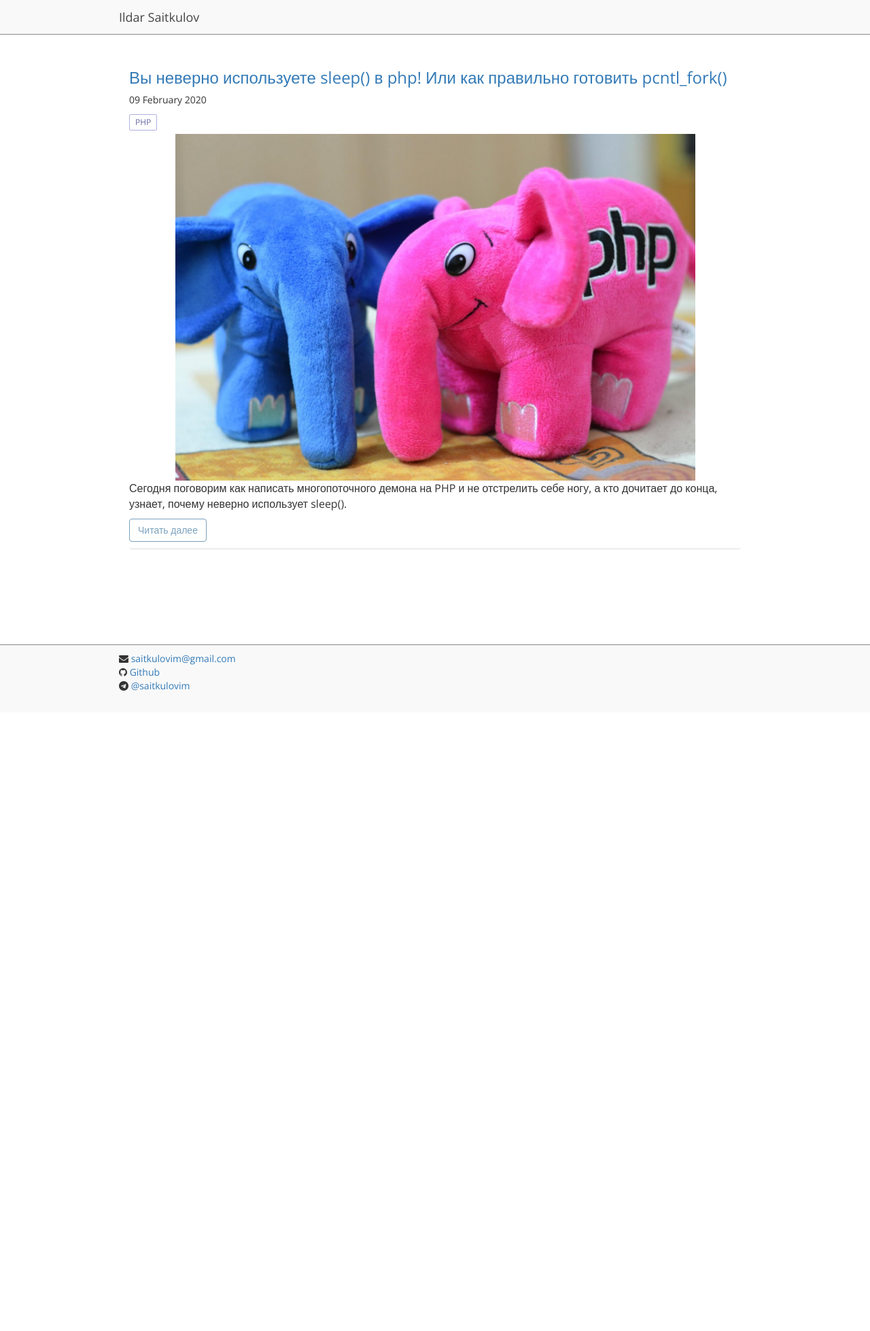
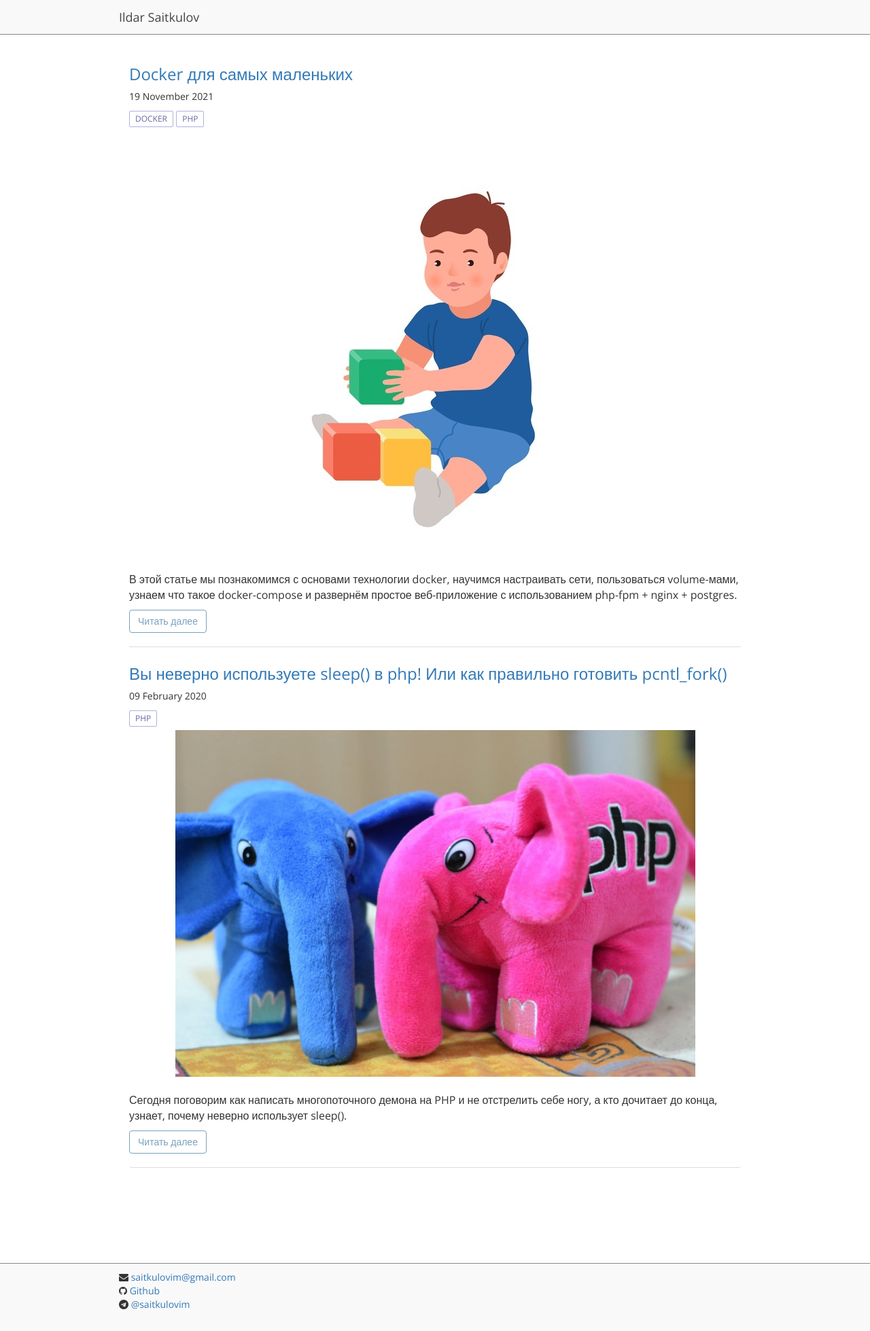
Before and after one commit to ildarsaitkulov/ildarsaitkulov.github.io, a Jekyll site: the page built from index.md, in a window 1280 px wide. Shown: the whole page at 68% size. Built offline with Jekyll 4.4.1, drawn with Linux system fonts in a browser that asks for light colours; nearby versions of some CDN libraries; before the commit the page ends 1048 px from its top, so only the background shows below that.

Commit message:
+docker for kids

```diff
--- a/_layouts/home.html
+++ b/_layouts/home.html
@@ -22,6 +22,7 @@ layout: default
                 </div>
 
                 <img class="img-responsive post-images" src="/assets/img/{{post.img}}" alt="">
+                <br>
                 <p>
                     {{post.description}}
                 </p>
--- /dev/null
+++ b/_posts/2021-11-19-docker-for-kids.md
@@ -0,0 +1,39 @@
+---
+layout: post
+title: "Docker для самых маленьких"
+img: child2.jpg
+tags: [DOCKER, PHP]
+description: В этой статье мы познакомимся с основами технологии docker, научимся настраивать сети, пользоваться volume-мами, узнаем что такое docker-compose и развернём простое веб-приложение с использованием php-fpm + nginx + postgres.
+comments: true
+---
+
+
+
+## Docker для самых маленьких. php-fpm + nginx + postgres
+<br>
+Представьте что вы начинаете работать над новым проектом и вам нужно его развернуть, а в современных реалиях это огромные приложения с множествами сервисов. И как было бы круто иметь магическую кнопку "установи мне всё и где угодно", неплохо верно?
+Решение есть - docker!
+
+
+Docker - это открытая платформа для разработки, доставки и запуска приложений. Базовым элементом которого являются контейнеры.
+<br>
+<br>
+### Контейнер
+
+
+
+
+<br>
+<br>
+<br>
+<br>
+<br>
+<br>
+<br>
+<br>
+<br>
+<br>
+<br>
+<br>
+<br>
+<br>
--- a/_sass/_home.sass
+++ b/_sass/_home.sass
@@ -23,6 +23,7 @@
   background-color: #7aa1bd
   color: #fff
 .list-group-item
+  padding: 5px 0 20px
   margin-bottom: 1px
   border: none
   border-bottom: 1px solid #ddd
@@ -30,6 +31,3 @@
 .post-images
   max-width: 85%
   margin: auto
-
-.list-group-item
-  padding: 10px 0
```
Also changed, not shown: assets/img/child2.jpg (added).
